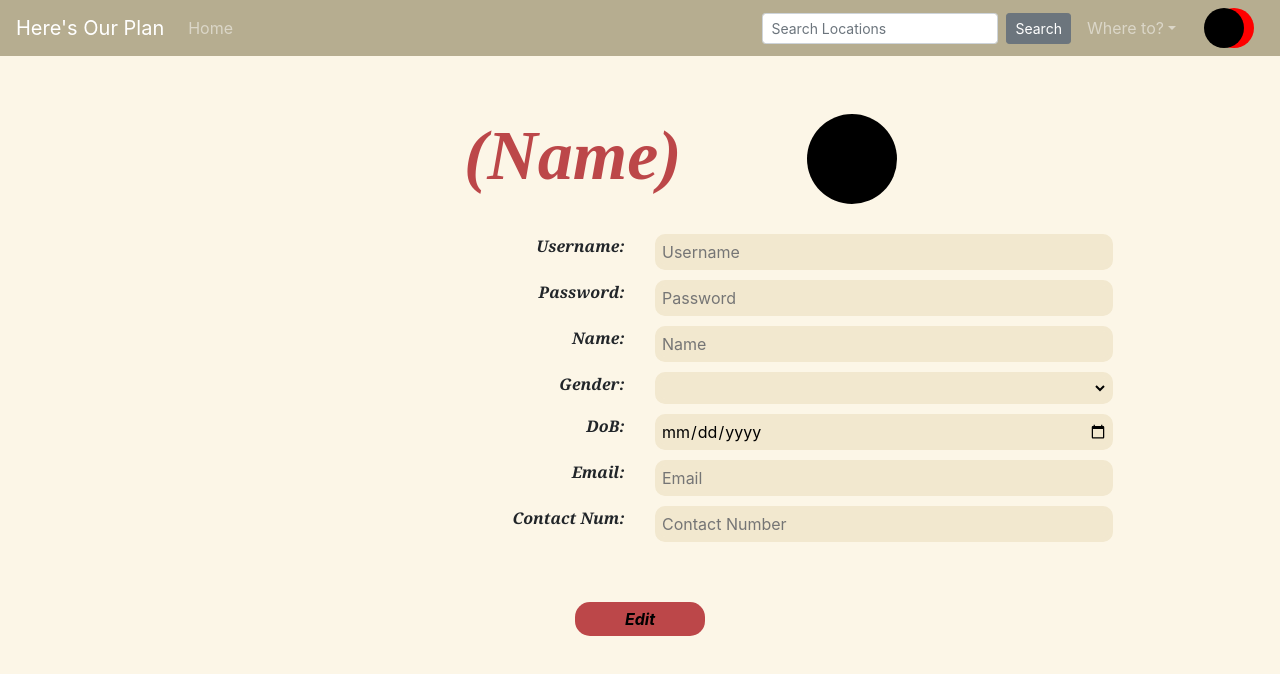
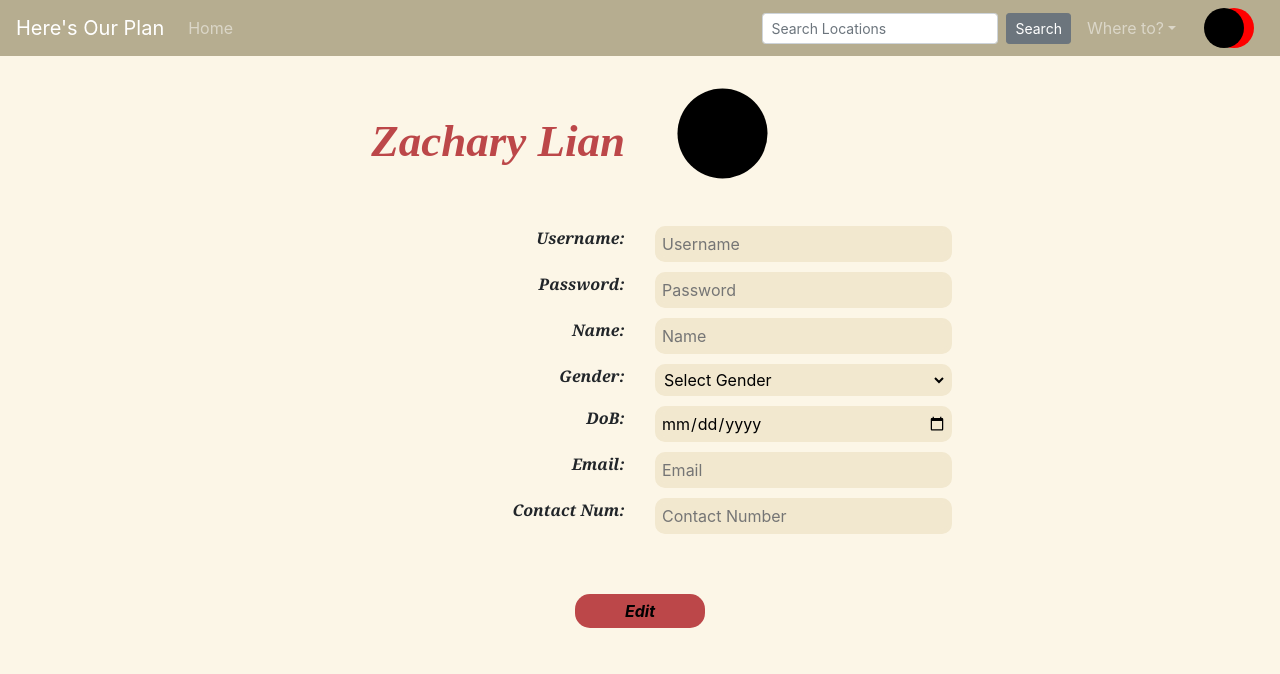
Before and after one commit to HeresOurPlan/frontend, a Nuxt app: page /profileEdit in a window 1280 px wide. Shown: the top 674 px of the page. Built offline with nearby package versions, Linux system fonts and the light colour scheme; no server answers.

Commit message:
adjusted sizing and placement of profileEdit

```diff
--- a/pages/profileEdit.vue
+++ b/pages/profileEdit.vue
@@ -4,24 +4,23 @@
             <h1 style="color: #BC4749; font-family: merriweather; font-size: 30px;
             padding-top: 20px; padding-left: 175px; ">
             </h1>
-                <b-container fluid style="padding-top:30px;height:150px;padding-bottom:50px">
-            <b-row align-h="center">
-                <b-col cols="6">
+                <b-container fluid>
+            <b-row align-h="center" align-v="center" style="height:100%">
+                <b-col>
                     <h1 style="color:#BC4749;
-                               font-family:merriweather;
-                               font-size: 70px;
-                               padding-right: 50px;
-                               text-align: left;
-                               font-style: italic;
-                               font-weight: bold;
-                               text-align: right">
-                        (Name)
+                        font-family:merriweather;
+                        font-size: 45px;
+                        padding-top: 3%;
+                        text-align: right;
+                        font-style: italic;
+                        font-weight: bold;">
+                        Zachary Lian
                     </h1>
                 </b-col>
-                <b-col cols="4">
+                <b-col>
                     <label class="custom-file-upload">
                     <input type="file"/>
-                    <div class="profileCircle" style="transform: translateX(50%);">
+                    <div class="profileCircle" style="transform: translateX(25%) translateY(5%);">
                     </div>
                     </label>
                 </b-col>
@@ -29,42 +28,42 @@
         </b-container>
 
 
-        <b-container fluid style="padding-bottom:90px;">
+        <b-container fluid style="padding-bottom:90px; padding-top:3%">
             <b-row style="padding-bottom:10px">
-                <b-col style="text-align:right;font-family: Georgia;font-style:italic;font-weight:bold">
+                <b-col class="col-lg-6" style="text-align:right;font-family: Georgia;font-style:italic;font-weight:bold;">
                     Username:
                 </b-col>
-                <b-col>
+                <b-col class="col-lg-4">
                   <input v-model="username" type="text" placeholder="Username" style = "background-color: #F2E8CF; width: 75%;
                   color: black; border: 5px solid #F2E8CF; border-radius: 10px; box-sizing: border-box;">
                 </b-col>
             </b-row>
             <b-row style="padding-bottom:10px">
-                <b-col style="text-align:right;font-family: Georgia;font-style:italic;font-weight:bold">
+                <b-col class="col-lg-6" style="text-align:right;font-family: Georgia;font-style:italic;font-weight:bold">
                     Password:
                 </b-col>
-                <b-col>
+                <b-col class="col-lg-4">
                   <input v-model="password" type="text" placeholder="Password" style = "background-color: #F2E8CF; width: 75%;
                   color: black; border: 5px solid #F2E8CF; border-radius: 10px; box-sizing: border-box;">
                 </b-col>
             </b-row>
             <b-row style="padding-bottom:10px">
-                <b-col style="text-align:right;font-family: Georgia;font-style:italic;font-weight:bold">
+                <b-col class="col-lg-6" style="text-align:right;font-family: Georgia;font-style:italic;font-weight:bold">
                     Name:
                 </b-col>
-                <b-col>
+                <b-col class="col-lg-4">
                   <input v-model="name" type="text" placeholder="Name" style = "background-color: #F2E8CF; width: 75%;
                   color: black; border: 5px solid #F2E8CF; border-radius: 10px; box-sizing: border-box;">
                 </b-col>
             </b-row>
             <b-row style="padding-bottom:10px">
-                <b-col style="text-align:right;font-family: Georgia;font-style:italic;font-weight:bold">
+                <b-col class="col-lg-6" style="text-align:right;font-family: Georgia;font-style:italic;font-weight:bold">
                     Gender:
                 </b-col>
-                <b-col>
-                  <select v-model="gender" type="text" style = "background-color: #F2E8CF; width: 75%;
+                <b-col class="col-lg-4">
+                  <select v-model="gender" style = "background-color: #F2E8CF; width: 75%;
                   color: black; border: 5px solid #F2E8CF; border-radius: 10px; box-sizing: border-box;">
-                      <option value="" disabled hidden>Select Gender</option>
+                      <option value="undefined" disabled hidden>Select Gender</option>
                       <option value="Female">Female</option>
                       <option value="Male">Male</option>
                       <option value="Others">Others</option>
@@ -72,28 +71,28 @@
                 </b-col>
             </b-row>
             <b-row style="padding-bottom:10px">
-                <b-col style="text-align:right;font-family: Georgia;font-style:italic;font-weight:bold">
+                <b-col class="col-lg-6" style="text-align:right;font-family: Georgia;font-style:italic;font-weight:bold">
                     DoB:
                 </b-col>
-                <b-col>
+                <b-col class="col-lg-4">
                   <input v-model="dob" type="date" placeholder="DOB" style = "background-color: #F2E8CF; width: 75%;
                   color: black; border: 5px solid #F2E8CF; border-radius: 10px; box-sizing: border-box;">
                 </b-col>
             </b-row>
             <b-row style="padding-bottom:10px">
-                <b-col style="text-align:right;font-family: Georgia;font-style:italic;font-weight:bold">
+                <b-col class="col-lg-6" style="text-align:right;font-family: Georgia;font-style:italic;font-weight:bold">
                     Email:
                 </b-col>
-                <b-col>
+                <b-col class="col-lg-4">
                   <input v-model="email" type="text" placeholder="Email" style = "background-color: #F2E8CF; width: 75%;
                   color: black; border: 5px solid #F2E8CF; border-radius: 10px; box-sizing: border-box;">
                 </b-col>
             </b-row>
             <b-row style="padding-bottom:10px">
-                <b-col style="text-align:right;font-family: Georgia;font-style:italic;font-weight:bold">
+                <b-col class="col-lg-6" style="text-align:right;font-family: Georgia;font-style:italic;font-weight:bold">
                     Contact Num:
                 </b-col>
-                <b-col>
+                <b-col class="col-lg-4">
                   <input v-model="contact" type="text" placeholder="Contact Number" style = "background-color: #F2E8CF; width: 75%;
                   color: black; border: 5px solid #F2E8CF; border-radius: 10px; box-sizing: border-box;">
                 </b-col>
```
